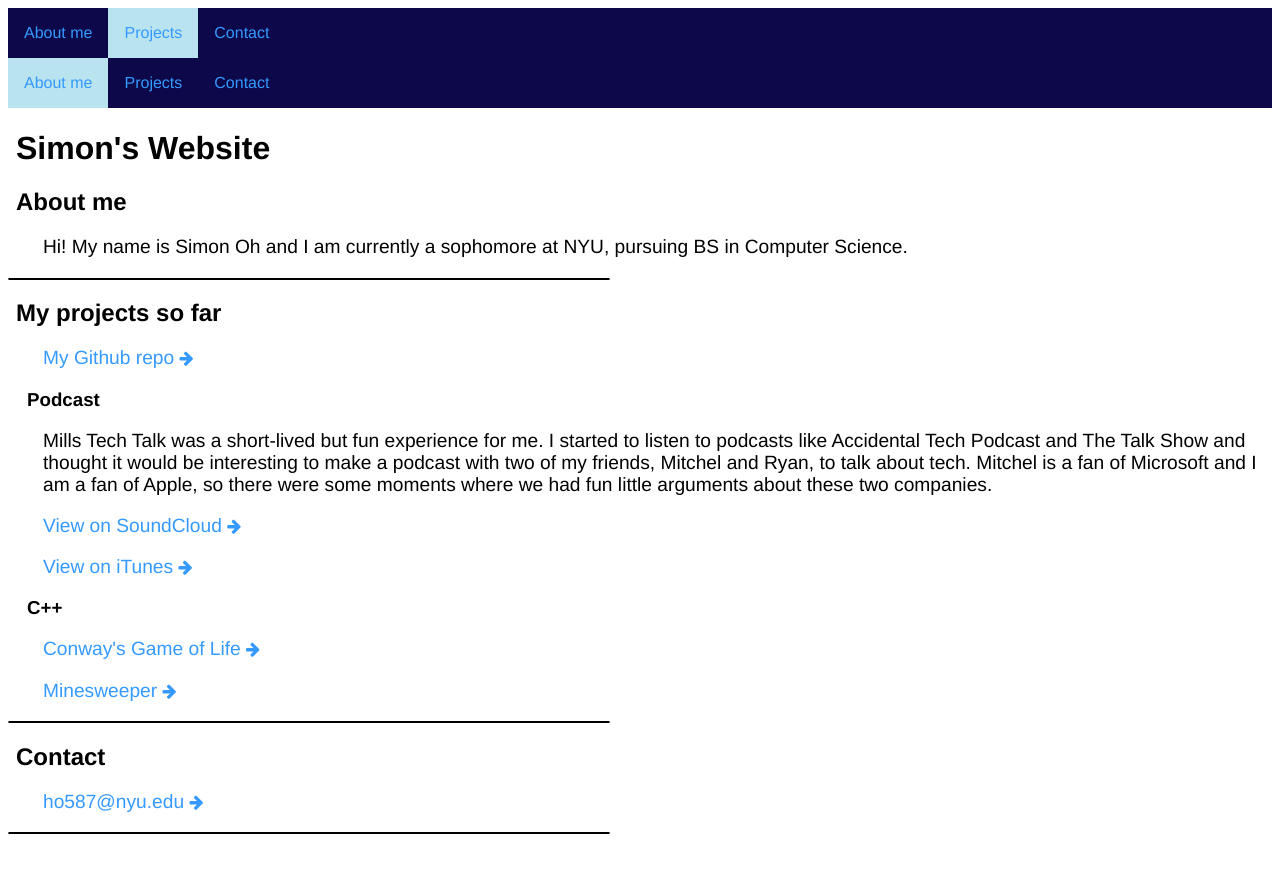
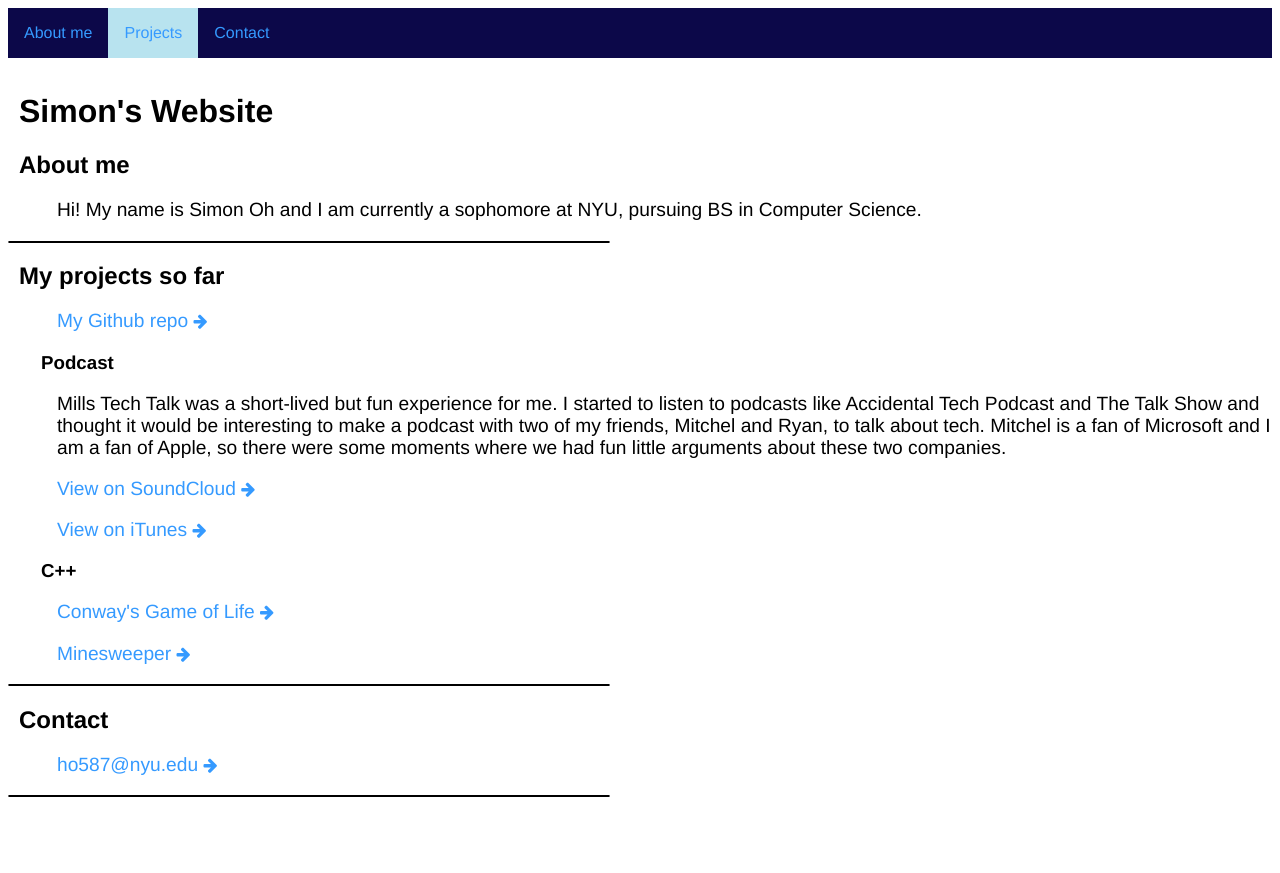
Before and after one commit to simon0h/simon0h.github.io, a Jekyll site: the page built from index.html, in a window 1280 px wide. Shown: the top 873 px of the page. Built offline with Jekyll 4.4.1, drawn with Linux system fonts in a browser that asks for light colours.

Commit message:
Update index.html

```diff
--- a/index.html
+++ b/index.html
@@ -8,95 +8,6 @@
 
 <head>
 <title>simonoh.me</title>
-<link rel="stylesheet" href="https://cdnjs.cloudflare.com/ajax/libs/font-awesome/4.7.0/css/font-awesome.min.css">
-<style>
-* {
-  font-family: "Arial Rounded MT Bold", "Helvetica Neue", helvetica, sans-serif;
-  fomt-color: #333;
-}
-
-h1 {
-	margin-top: 22px;
-}
-
-h1,h2 {
-	margin-left: 8px;
-}
-
-h3 {
-  margin-left: 19px;
-}
-
-p {
-  margin-left: 8px;
-  font-size: 120%;
-}
-
-p.links , p.paragraphs{
-  margin-left: 35px;
-}
-
-p.linkArrow {
-	font-size: 300%;
-}
-
-#email {
-  margin-left: 15px;
-}
-
-a:link, a:visited, a:active{
-  color: #359aff;
-  text-decoration: none;
-}
-
-a:hover {
-  text-decoration: underline;
-}
-
-hr {
-  border: 1px solid black;
-  width: 600px;
-  border-radius: 10px;
-  margin: 0;
-}
-
-ul {
-  list-style-type: none;
-  margin: 0;
-  padding: 0;
-  overflow: hidden;
-  background-color: #0c0849;
-}
-
-li {
-  float: left;
-}
-
-li a {
-  display: block;
-  color: white;
-  text-align: center;
-  padding: 16px 16px;
-  text-decoration: none;
-}
-
-li a:hover:not(.active) {
-  background-color: #b8e3ef;
-}
-
-.active {
-  background-color: #b8e3ef;
-}
-</style>
-</head>
-<body>
-
-<ul>
-  <li><a class="active" href="about.html">About me</a></li>
-  <li><a href="projects.html">Projects</a></li>
-  <li><a href="contact.html">Contact</a></li>
-</ul>
-</style>
 </head>
 
 <body>
```
